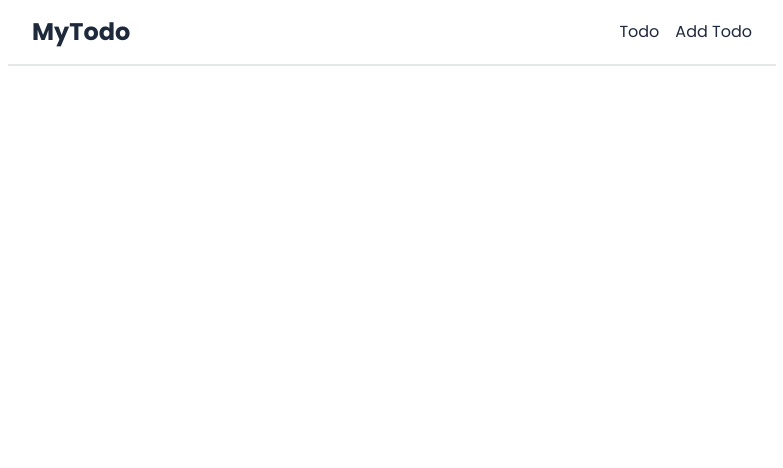
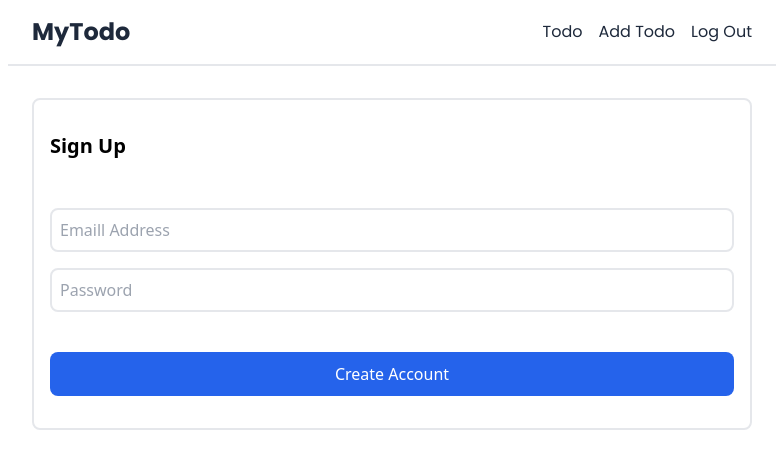
Before and after one commit to rizkybp31/todolist, a React (Create React App) app: page /signup in a window 1280 px wide. Shown: the top 468 px of the page, without its empty margins (248-1031 px from the left). Built offline with nearby package versions, Linux system fonts and the light colour scheme.

Commit message:
adding signin and signup

```diff
--- a/src/AddTodo.js
+++ b/src/AddTodo.js
@@ -1,26 +1,43 @@
-import { useState } from "react";
+import { useEffect, useState } from "react";
 import { addDoc, collection } from "firebase/firestore";
 import db from "./firebase";
 import { useHistory } from "react-router-dom/cjs/react-router-dom.min";
+import { auth } from "./firebase";
 
 const AddTodo = ({ onAdd }) => {
   const [newTodo, setNewTodo] = useState("");
-  const [isPending, setIsPending] = useState(false)
+  const [isPending, setIsPending] = useState(false);
+  const [reference, setReference] = useState("");
   const history = useHistory();
+
+  const getUid = () => {
+    const user = auth.currentUser;
+    if (user) {
+      const userReference = "/" + user.uid;
+      setReference(userReference);
+    } else {
+      history.push('/')
+      console.log("Not valid user");
+    }
+  };
+
+  useEffect(() => {
+    getUid();
+  })
 
   const handleAddTodo = async () => {
     try {
       if (newTodo.trim() !== "") {
         setIsPending(true);
         const timestamp = new Date();
-        const docRef = await addDoc(collection(db, "todolist"), {
+        const docRef = await addDoc(collection(db, reference), {
           todo: newTodo,
           timestamp: timestamp.toISOString(),
         });
-        setIsPending(false)
-        history.push('/');
+        setIsPending(false);
+        history.push("/home");
         onAdd({ id: docRef.id, todo: newTodo, timestamp });
-        setNewTodo('');
+        setNewTodo("");
       }
     } catch (err) {
       console.error("Error adding todo: ", err.message);
@@ -40,7 +57,7 @@ const AddTodo = ({ onAdd }) => {
         onClick={handleAddTodo}
         className="border-2 w-1/3 bg-green-600 mt-4 px-3 py-2 rounded-lg border-transparent text-white"
       >
-        { isPending ? 'Adding...' : 'Add Todo' }
+        {isPending ? "Adding..." : "Add Todo"}
       </button>
     </div>
   );
--- a/src/App.js
+++ b/src/App.js
@@ -3,6 +3,9 @@ import Navbar from "./Navbar";
 import Home from "./Home";
 import { BrowserRouter as Router, Route, Switch } from "react-router-dom/cjs/react-router-dom.min";
 import AddTodo from "./AddTodo";
+import Login from "./Login";
+import Welcome from "./Welcome";
+import SignUp from "./SignUp";
 
 function App() {
   return (
@@ -10,7 +13,16 @@ function App() {
       <div className="app">
         <Navbar />
         <Switch>
-          <Route exact path='/'>
+        <Route exact path='/'>
+            <Welcome />
+          </Route>
+          <Route path='/login'>
+            <Login />
+          </Route>
+          <Route path='/signup'>
+            <SignUp />
+          </Route>
+          <Route path='/home'>
             <Home />
           </Route>
           <Route path='/add'>
--- /dev/null
+++ b/src/Login.js
@@ -0,0 +1,53 @@
+import { useState } from "react";
+import { signInWithEmailAndPassword } from "firebase/auth";
+import { auth } from "./firebase";
+import { useHistory } from "react-router-dom/cjs/react-router-dom.min";
+
+const Login = () => {
+  const history = useHistory();
+  const [email, setEmail] = useState('');
+  const [password, setPassword] = useState('');
+
+  const loginUser = (e) => {
+    e.preventDefault();
+
+    signInWithEmailAndPassword(auth, email, password)
+    .then((userCredential) => {
+      const user = userCredential.user;
+      history.push('/home');
+    })
+    .catch((err) => {
+      console.log(err.message);
+    })
+  }
+
+  return (
+    <div className="container flex flex-col justify-center px-6 py-4 max-w-3xl mt-4 mx-auto">
+      <form
+        onSubmit={loginUser}
+        className="border-2 flex flex-col gap-4 px-4 py-8 rounded-lg"
+      >
+        <h1 className="text-xl font-semibold mb-8">Login</h1>
+        <input
+          type="email"
+          id="email-address"
+          name="email"
+          placeholder="Emaill Address"
+          onChange={(e) => setEmail(e.target.value)}
+          className="border-2 px-2 py-2 rounded-lg"
+        />
+        <input
+          type="password"
+          id="password"
+          name="password"
+          placeholder="Password"
+          onChange={(e) => setPassword(e.target.value)}
+          className="border-2 px-2 py-2 rounded-lg"
+        />
+        <button className="text-white border-transparent border-2 px-4 py-2 rounded-lg bg-blue-600 mt-6">Login</button>
+      </form>
+    </div>
+  );
+}
+
+export default Login;
--- a/src/Navbar.js
+++ b/src/Navbar.js
@@ -1,19 +1,71 @@
 import { Link } from "react-router-dom/cjs/react-router-dom.min";
+import { useEffect, useState } from "react";
+import { auth } from "./firebase";
+import { signOut } from "firebase/auth";
+import { useHistory } from "react-router-dom/cjs/react-router-dom.min";
 
 const Navbar = () => {
+  const [isUser, setIsUser] = useState(false);
+  const history = useHistory();
+
+  const handleLogout = () => {
+    signOut(auth).then(() => {
+      history.push('/')
+    }).catch((err) => {
+      console.log(err.message);
+    })
+  }
+
+  useEffect(() => {
+    const checkIsUser = async () => {
+      try {
+        const user = auth.currentUser;
+        if(user) {
+          setIsUser(true);
+          console.log(user.uid);
+        }else {
+          setIsUser(false);
+          console.log(user.uid)
+        }
+      }catch(err) {
+        console.log(err.message);
+      }
+    };
+
+    checkIsUser();
+  }, []);
+
   return (
     <div className="container font-poppins px-6 py-4 mx-auto max-w-3xl border-b-2">
       <header className="flex items-center text-slate-800">
         <div className="logo">
           <span className="text-2xl font-bold">MyTodo</span>
         </div>
-        <nav className="navigation ml-auto flex gap-4">
-          <Link to="/" className="hover:text-slate-600 transition duration-200 ease-in-out">Todo</Link>
-          <Link to="/add" className="hover:text-slate-600 transition duration-200 ease-in-out">Add Todo</Link>
-        </nav>
+        {!isUser && (
+          <nav className="navigation ml-auto flex gap-4">
+            <Link
+              to="/home"
+              className="hover:text-slate-600 transition duration-200 ease-in-out"
+            >
+              Todo
+            </Link>
+            <Link
+              to="/add"
+              className="hover:text-slate-600 transition duration-200 ease-in-out"
+            >
+              Add Todo
+            </Link>
+            <button
+              onClick={handleLogout}
+              className="hover:text-slate-600 transition duration-200 ease-in-out"
+            >
+              Log Out
+            </button>
+          </nav>
+        )}
       </header>
     </div>
   );
-}
+};
 
 export default Navbar;
--- /dev/null
+++ b/src/SignUp.js
@@ -0,0 +1,53 @@
+import { useState } from "react";
+import { createUserWithEmailAndPassword } from "firebase/auth";
+import { auth } from "./firebase";
+import { useHistory } from "react-router-dom/cjs/react-router-dom.min";
+
+const SignUp = () => {
+  const history = useHistory();
+  const [email, setEmail] = useState('');
+  const [password, setPassword] = useState('')
+
+  const createAccount = async (e) => {
+    e.preventDefault();
+
+    await createUserWithEmailAndPassword(auth, email, password)
+    .then((userCredential) => {
+      const user = userCredential.user;
+      history.push('/login')
+    })
+    .catch((err) => {
+      console.log(err.message);
+    })
+  }
+
+  return (
+    <div className="container flex flex-col justify-center px-6 py-4 max-w-3xl mt-4 mx-auto">
+      <form
+        onSubmit={createAccount}
+        className="border-2 flex flex-col gap-4 px-4 py-8 rounded-lg"
+      >
+        <h1 className="text-xl font-semibold mb-8">Sign Up</h1>
+        <input
+          type="email"
+          id="email-address"
+          name="email"
+          placeholder="Emaill Address"
+          onChange={(e) => setEmail(e.target.value)}
+          className="border-2 px-2 py-2 rounded-lg"
+        />
+        <input
+          type="password"
+          id="password"
+          name="password"
+          placeholder="Password"
+          onChange={(e) => setPassword(e.target.value)}
+          className="border-2 px-2 py-2 rounded-lg"
+        />
+        <button className="text-white border-transparent border-2 px-4 py-2 rounded-lg bg-blue-600 mt-6">Create Account</button>
+      </form>
+    </div>
+  );
+}
+
+export default SignUp;
--- a/src/TodoList.js
+++ b/src/TodoList.js
@@ -1,43 +1,52 @@
 import { collection, onSnapshot, doc, orderBy, query, deleteDoc } from "firebase/firestore";
 import { useEffect, useState } from "react";
 import db from "./firebase";
-
+import { auth } from './firebase';
+import { useHistory } from "react-router-dom";
 
 const TodoList = () => {
   const [data, setData] = useState([]);
   const [isPending, setIsPending] = useState(true);
+  const [reference, setReference] = useState('');
   const [error, setError] = useState("");
+  const history = useHistory();
 
   useEffect(() => {
     const fetchData = async () => {
       try {
-        const q = query(collection(db, "todolist"), orderBy("timestamp", "desc"));
-        onSnapshot(q, (snapshot) => {
-          setData(snapshot.docs.map((doc) => ({ id: doc.id, ...doc.data() })));
-          setIsPending(false);
-        });
+        const user = auth.currentUser;
+        if (user) {
+          const userReference = '/' + user.uid;
+          setReference(userReference);
+          const q = query(collection(db, userReference), orderBy("timestamp", "desc"));
+          onSnapshot(q, (snapshot) => {
+            setData(snapshot.docs.map((doc) => ({ id: doc.id, ...doc.data() })));
+            setIsPending(false);
+          });
+        } else {
+          history.push('/');
+        }
       } catch (err) {
         setError(err.message);
       }
     };
 
     fetchData();
-
-  }, []);
+  }, [history]);
 
   const handleOnClick = async (event) => {
     const id = event.currentTarget.id;
     try {
-      const todoRef = doc(db, 'todolist', id);
-    await deleteDoc(todoRef);
-    }catch (error) {
-      console.log(error.message)
+      const todoRef = doc(db, reference, id);
+      await deleteDoc(todoRef);
+    } catch (error) {
+      console.log(error.message);
     }
-  }
+  };
 
   return (
     <div>
-      <h1 className="text-3xl font-bold mb-6">Todo</h1>
+      <h1 className="text-xl font-semibold mb-4">Todo</h1>
       {isPending && <div>Loading...</div>}
       <div className="flex flex-col gap-4">
         {data.map((list) => (
--- /dev/null
+++ b/src/Welcome.js
@@ -0,0 +1,15 @@
+import { Link } from "react-router-dom/cjs/react-router-dom.min";
+
+const Welcome = () => {
+  return (
+    <div className="container h-screen flex flex-col justify-center items-center px-6 max-w-3xl -mt-8 mx-auto overflow-hidden">
+      <h1 className="text-6xl text-center text-slate-900 font-bold mb-8">Welcome to MyTodo</h1>
+      <div className="option flex gap-4">
+        <Link to='/login' className="text-white border-transparent border-2 px-4 py-2 rounded-lg bg-green-600">Sign In</Link>
+        <Link to='/signup' className="text-white border-transparent border-2 px-4 py-2 rounded-lg bg-blue-600">Sign Up</Link>
+      </div>
+    </div>
+  );
+}
+
+export default Welcome;
--- a/src/firebase.js
+++ b/src/firebase.js
@@ -1,6 +1,7 @@
 // Import the functions you need from the SDKs you need
 import { initializeApp } from "firebase/app";
 import { getFirestore } from "firebase/firestore";
+import { getAuth } from "firebase/auth";
 // TODO: Add SDKs for Firebase products that you want to use
 // https://firebase.google.com/docs/web/setup#available-libraries
 
@@ -16,4 +17,5 @@ const firebaseConfig = {
 
 // Initialize Firebase
 const app = initializeApp(firebaseConfig);
+export const auth = getAuth(app);
 export default getFirestore();
```
